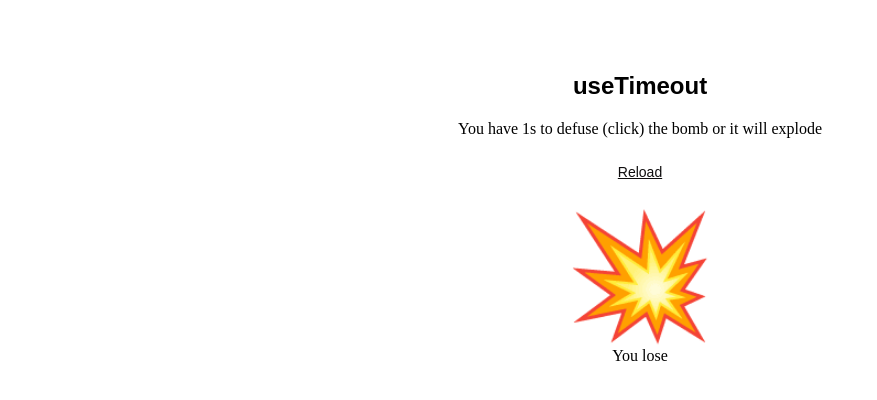
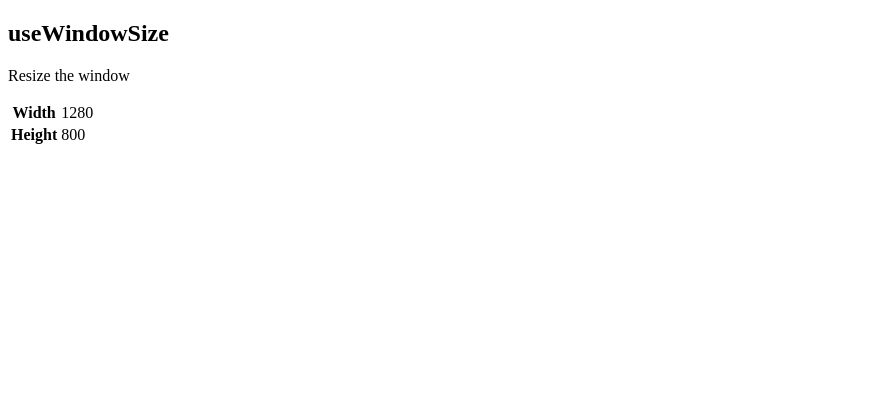
Before and after one commit to codecamp-prem/React-Coding-Interview, a React (Vite) app: page / in a window 1280 px wide. Shown: the top 400 px of the page, without its empty margins (0-877 px from the left). Built offline with nearby package versions, Linux system fonts and the light colour scheme.

Commit message:
hook to track dimensions of the browser window

```diff
--- a/src/App.tsx
+++ b/src/App.tsx
@@ -1,9 +1,9 @@
-import TimeoutHook from "./Challanges/TimeoutHook";
+import WindowSize from "./Challanges/WindowSize";
 
 function App() {
   return (
     <>
-      <TimeoutHook />
+      <WindowSize />
     </>
   );
 }
--- /dev/null
+++ b/src/Challanges/WindowSize.tsx
@@ -0,0 +1,44 @@
+import useWindowSize from "../TipCalculator/useWindowSize";
+
+type Props = {
+  size: {
+    width: number;
+    height: number;
+  };
+};
+
+function Browser({ size }: Props) {
+  return (
+    <div
+      data-testid="browser"
+      className="browser"
+      style={{ width: size?.width / 4, height: size?.height / 4 }}
+    ></div>
+  );
+}
+
+const WindowSize = () => {
+  const size = useWindowSize();
+
+  return (
+    <section>
+      <h1>useWindowSize</h1>
+      <p>Resize the window</p>
+      <table>
+        <tbody>
+          <tr>
+            <th>Width</th>
+            <td>{size.width}</td>
+          </tr>
+          <tr>
+            <th>Height</th>
+            <td>{size.height}</td>
+          </tr>
+        </tbody>
+      </table>
+      <Browser size={size} />
+    </section>
+  );
+};
+
+export default WindowSize;
--- /dev/null
+++ b/src/Challanges/hooks/useWindowSize.ts
@@ -0,0 +1,22 @@
+import { useLayoutEffect, useState } from "react";
+
+const useWindowSize = () => {
+  const [size, setSize] = useState({ width: 0, height: 0 });
+
+  useLayoutEffect(() => {
+    const updateSize = () => {
+      setSize({
+        width: window.innerWidth,
+        height: window.innerHeight,
+      });
+    };
+    window.addEventListener("resize", updateSize);
+
+    return () => {
+      window.removeEventListener("resize", updateSize);
+    };
+  }, []);
+  return size;
+};
+
+export default useWindowSize;
```
